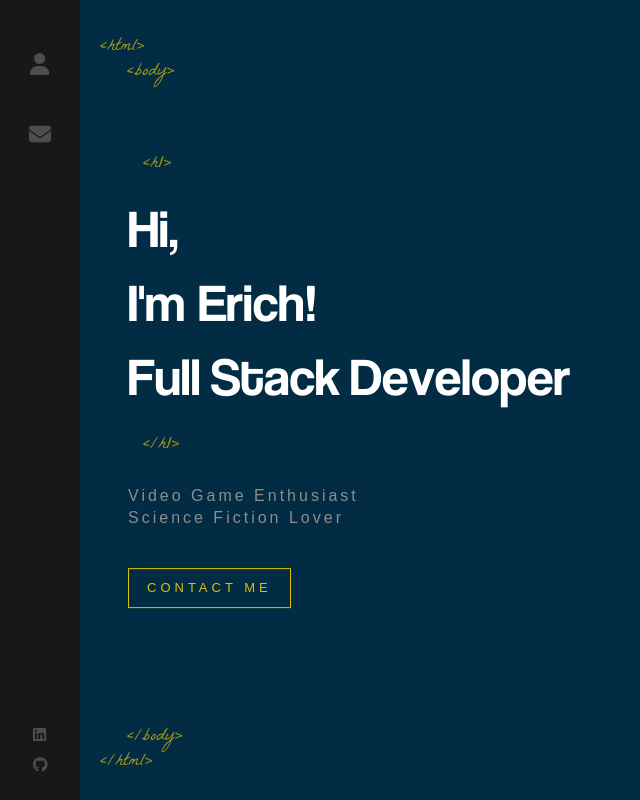
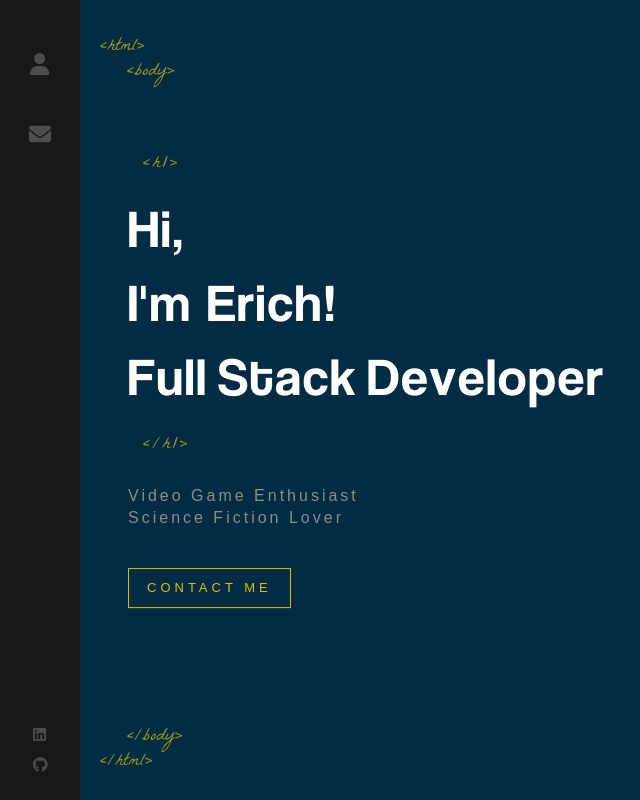
Before and after one commit to erichengler/react-portfolio, a React (Create React App) app: page / in a window 1280 px wide. Shown: the top 800 px of the page, without its empty margins (0-640 px from the left). Built offline with nearby package versions, Linux system fonts and the light colour scheme.

Commit message:
added rubberband animation to h1 letters

```diff
--- a/src/components/AnimatedLetters/index.scss
+++ b/src/components/AnimatedLetters/index.scss
@@ -6,6 +6,18 @@
     min-width: 10px;
 }
 
+.text-animate-hover {
+    min-width: 10px;
+    display: inline-block;
+    animation-fill-mode: both;
+
+    &:hover {
+        cursor: none;
+        animation: rubberBand 0.7s;
+        color: #ffd700;
+    }
+}
+
 @for $i from 1 through 35 {
     .text-animate._#{$i} {
         animation-delay: #{$i / 10}s;
--- a/src/components/Home/index.js
+++ b/src/components/Home/index.js
@@ -1,22 +1,36 @@
 import { Link } from "react-router-dom";
 import './index.scss';
-import { useState } from "react";
+import { useEffect, useState } from "react";
 import AnimatedLetters from "../AnimatedLetters";
 
 const Home = () => {
     const [letterClass, setLetterClass] = useState('text-animate');
     const nameArray = ['E', 'r', 'i', 'c', 'h', '!'];
-    const jobArray = ['F', 'u', 'l', 'l', ' ', 'S', 't', 'a', 'c', 'k', ' ', 'D', 'e', 'v', 'e', 'l', 'o', 'p', 'e', 'r'];
+    const jobArray = [
+        'F', 'u', 'l', 'l',
+        ' ',
+        'S', 't', 'a', 'c', 'k',
+        ' ',
+        'D', 'e', 'v', 'e', 'l', 'o', 'p', 'e', 'r'
+    ];
+
+    useEffect(() => {
+        setTimeout(() => {
+            return setLetterClass('text-animate-hover');
+        }, 4000)
+    }, []);
 
     return (
         <div className="container home-page">
             <div className="text-zone">
                 <h1>
                     <span className={`${letterClass} _11`}>H</span>
-                    <span className={`${letterClass} _12`}>i,</span>
+                    <span className={`${letterClass} _12`}>i</span>
+                    <span className={`${letterClass} _12`}>,</span>
                     <br />
                     <span className={`${letterClass} _13`}>I</span>
-                    <span className={`${letterClass} _14`}>'m</span>&nbsp;
+                    <span className={`${letterClass} _14`}>'</span>
+                    <span className={`${letterClass} _14`}>m</span>&nbsp;
                     <AnimatedLetters
                         letterClass={letterClass}
                         strArray={nameArray}
--- a/src/components/Home/index.scss
+++ b/src/components/Home/index.scss
@@ -15,6 +15,7 @@
         margin: 0;
         font-family: 'Coolvetica';
         font-weight: 400;
+        letter-spacing: 2px;
 
         &::before {
             content: '<h1>';
```
